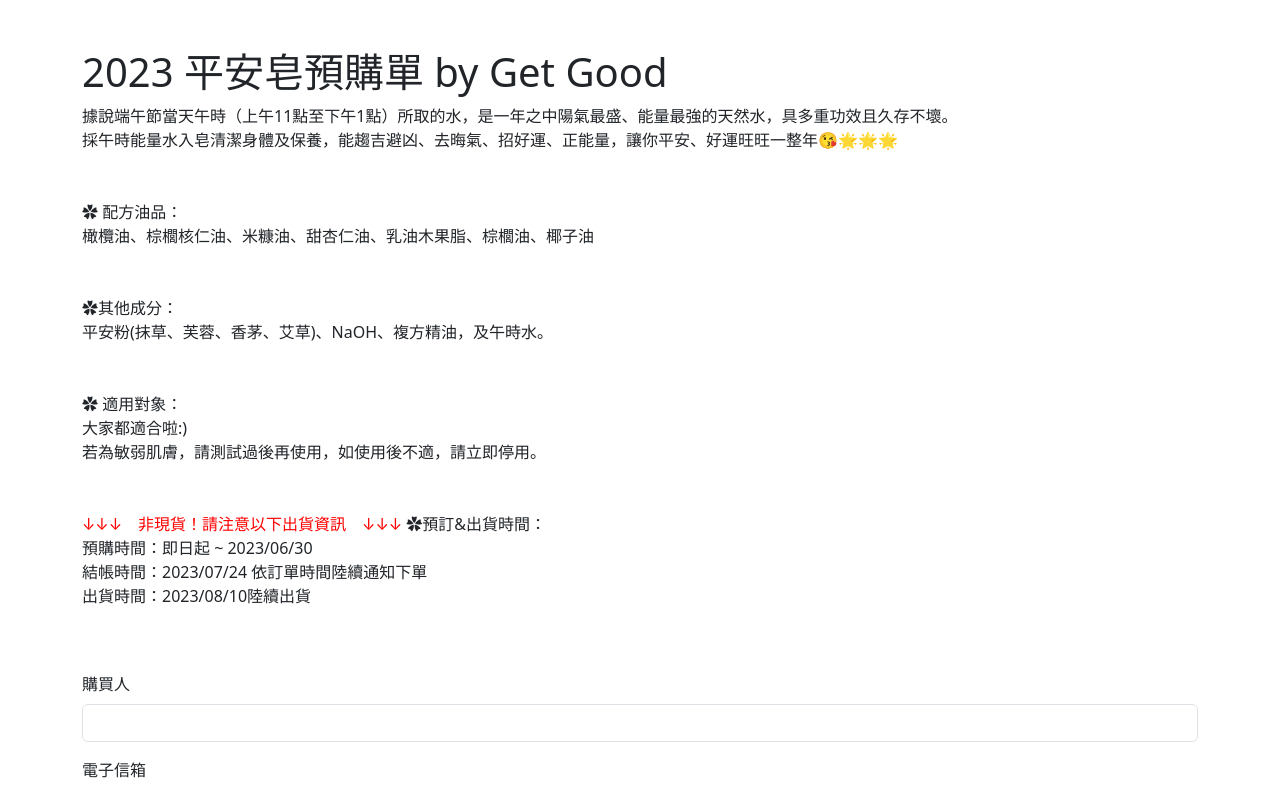
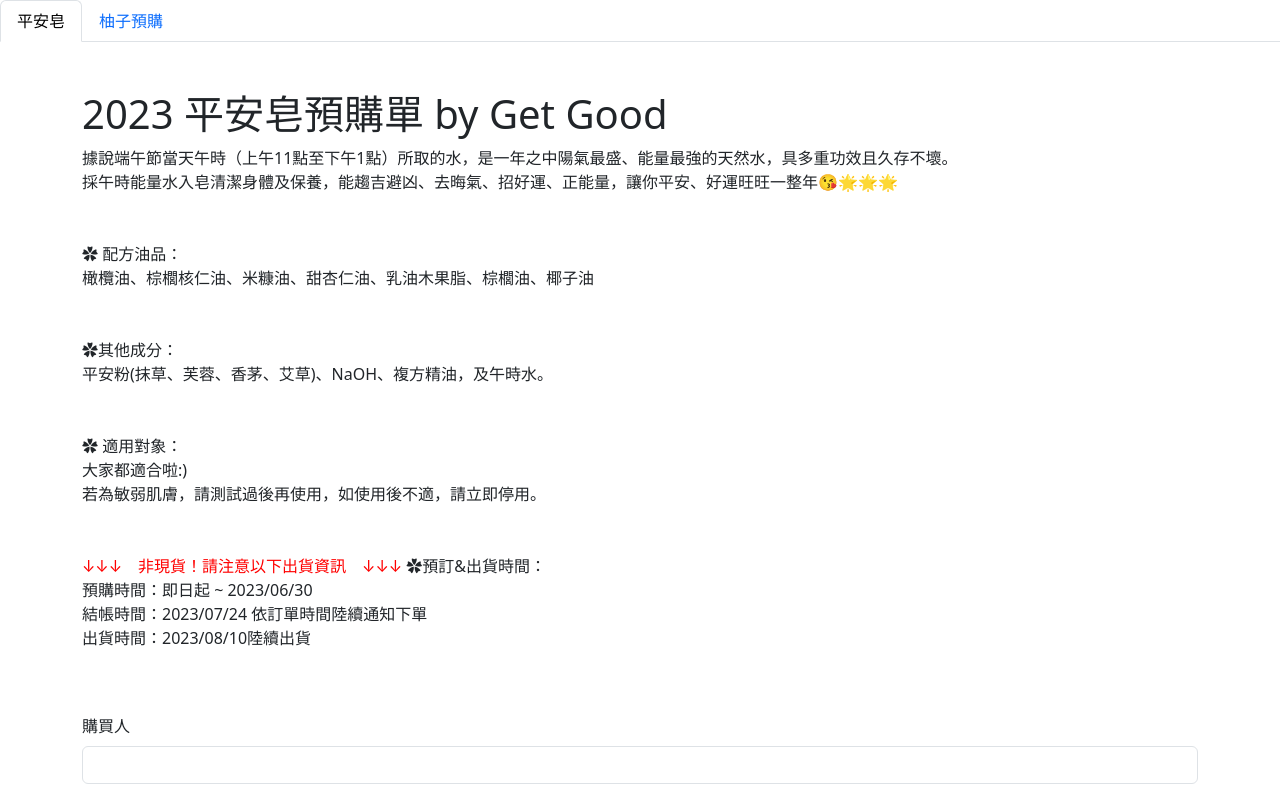
Before and after one commit to chuangmaster/get-good, a Vue app: page / in a window 1280 px wide. Shown: the top 790 px of the page. Built offline with nearby package versions, Linux system fonts and the light colour scheme.

Commit message:
add nav bar

```diff
--- a/src/App.vue
+++ b/src/App.vue
@@ -1,7 +1,14 @@
 <template>
-  <!-- <nav>
-    <router-link to="/get-good">Home</router-link> |
-  </nav> -->
+  <nav class="nav nav-tabs">
+    <li class="nav-item">
+      <router-link class="nav-link" :class="activeClass('home')" to="/">平安皂</router-link>
+    </li>
+    <li class="nav-item">
+      <router-link class="nav-link" :class="activeClass('pomelo-github')" to="/get-good/pomelo2023"
+        >柚子預購</router-link
+      >
+    </li>
+  </nav>
   <router-view />
 </template>
 
@@ -24,3 +31,19 @@
   border-radius: 8px;
 }
 </style>
+<script>
+
+export default {
+
+  methods: {
+    activeClass(...names){
+      for (let name of names) {
+    		if (name == this.$route.name)
+        {
+    			return 'active';
+        }
+      }
+    }
+  },
+};
+</script>
```
